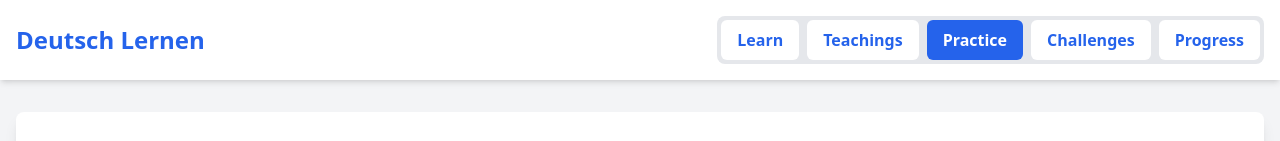
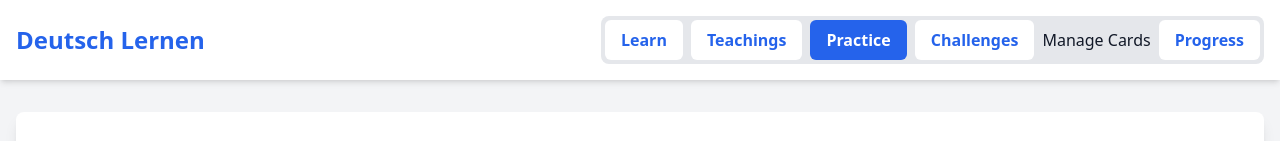
Before and after one commit to Gunateja020/Deutsch_Lernen, a React (Vite) app: page / in a window 1280 px wide. Shown: the top 141 px of the page. Built offline with nearby package versions, Linux system fonts and the light colour scheme; no server answers.

Commit message:
correcting error of adding managing cards

```diff
--- a/components/Header.tsx
+++ b/components/Header.tsx
@@ -1,6 +1,6 @@
 import React from 'react';
 
-type View = 'learn' | 'practice' | 'progress' | 'teachings' | 'challenges';
+type View = 'learn' | 'practice' | 'progress' | 'teachings' | 'challenges' | 'manage';
 
 interface HeaderProps {
   currentView: View;
@@ -45,7 +45,14 @@ const Header: React.FC<HeaderProps> = ({ currentView, setCurrentView }) => {
           >
             Challenges
           </button>
-           <button
+          <button
+            viewName="manage"
+            currentView={currentView}
+            setCurrentView={setCurrentView}
+          >
+            Manage Cards
+          </button>
+          <button
             onClick={() => setCurrentView('progress')}
             className={`px-4 py-2 rounded-md font-semibold transition-colors duration-300 ${currentView === 'progress' ? activeClasses : inactiveClasses}`}
           >
```
